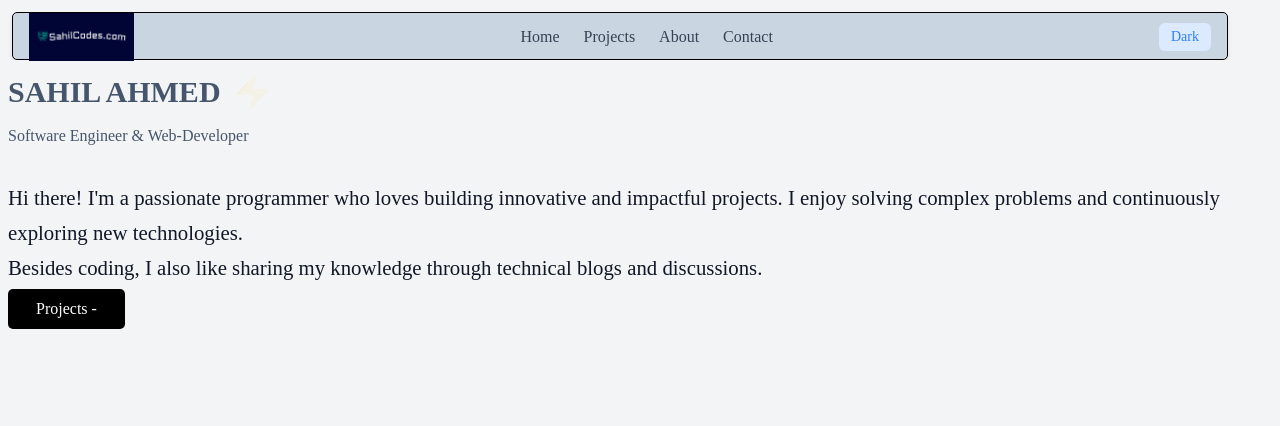
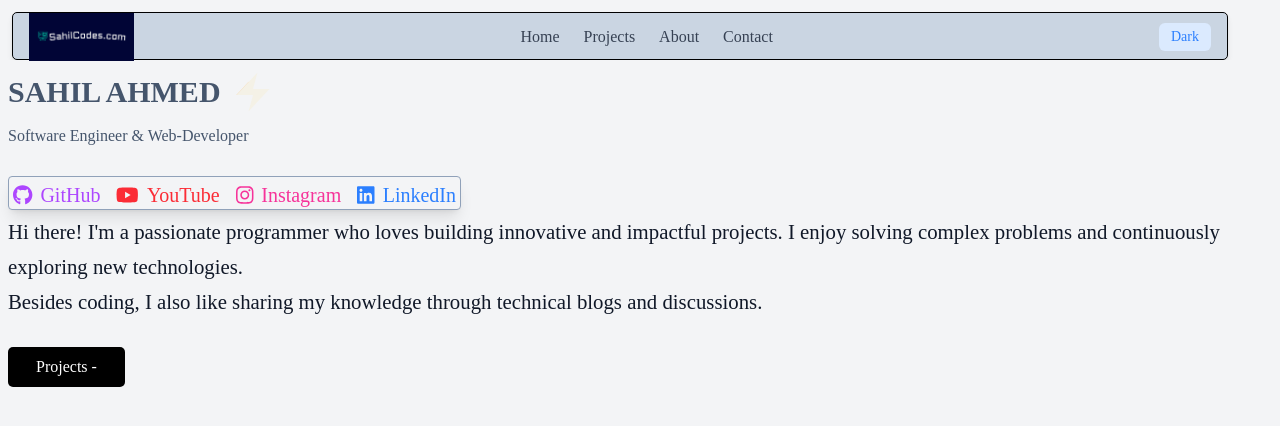
Before and after one commit to SAHIL-AHMED5498/MyWebsite2, a React (Vite) app: page / in a window 1280 px wide. Shown: the top 426 px of the page. Built offline with nearby package versions, Linux system fonts and the light colour scheme; a web font is replaced by a local one.

Commit message:
fixed homepage ui

```diff
--- a/src/components/Profile.jsx
+++ b/src/components/Profile.jsx
@@ -32,22 +32,17 @@ const Profile = () => {
     return () => window.removeEventListener("resize", handleResize);
   }, []);
   return (
-    <motion.div className="bg-gray-100 dark:bg-gray-900 text-gray-900 dark:text-gray-100 flex justify-center items-center gap-4 p-6 rounded-lg shadow-lg w-fit border border-slate-400"
+    <motion.div className="bg-gray-100 dark:bg-gray-900 text-gray-900 dark:text-gray-100 flex justify-center items-center gap-4 p-1 rounded-sm shadow-lg w-fit border border-slate-400"
     drag
     whileDrag={{scale:1.2}}
     dragConstraints={constraints}
     >
-      {/* Profile Picture */}
-      <div className="w-32 h-36">
-        <img
-          src={profilePic}
-          alt="Anime Profile"
-          className="w-full h-full rounded-md object-cover border-4 border-gray-700"
-        />
-      </div>
+
+
+
 
       {/* Social Links */}
-      <motion.div className="flex flex-col justify-center items-start space-y-2 font-[poppins] text-2xl"
+      <motion.div className="flex gap-4 justify-center items-start  font-[poppins] text-xl h-6"
           drag
           whileDrag={{scale:1.4}}
           dragConstraints={{left:0,top:0,right:0,bottom:0}}
--- a/src/components/Snowfall.jsx
+++ b/src/components/Snowfall.jsx
@@ -43,7 +43,7 @@ const Snowfall = () => {
     setTimeout(() => {
       snowfallActive = false;
       clearInterval(interval);
-    }, 7000);
+    }, 2000);
 
     return () => clearInterval(interval);
   }, []);
--- a/src/pages/Home.jsx
+++ b/src/pages/Home.jsx
@@ -21,11 +21,16 @@ function Home() {
         </h1>
         <h3 className='text-slate-600 dark:text-slate-400 pb-1 '>Software Engineer & Web-Developer</h3>
          <br />
+
+           <Profile/>
+
         <p className="my-1 text-[1.3rem] leading-[35px] ">
           Hi there! I'm a passionate programmer who loves building innovative and impactful projects.
           I enjoy solving complex problems and continuously exploring new technologies. <br />
           Besides coding, I also like sharing my knowledge through technical blogs and discussions.
         </p>
+
+         <br />
 
     <button
   onClick={() => navigate('/project')}
```
